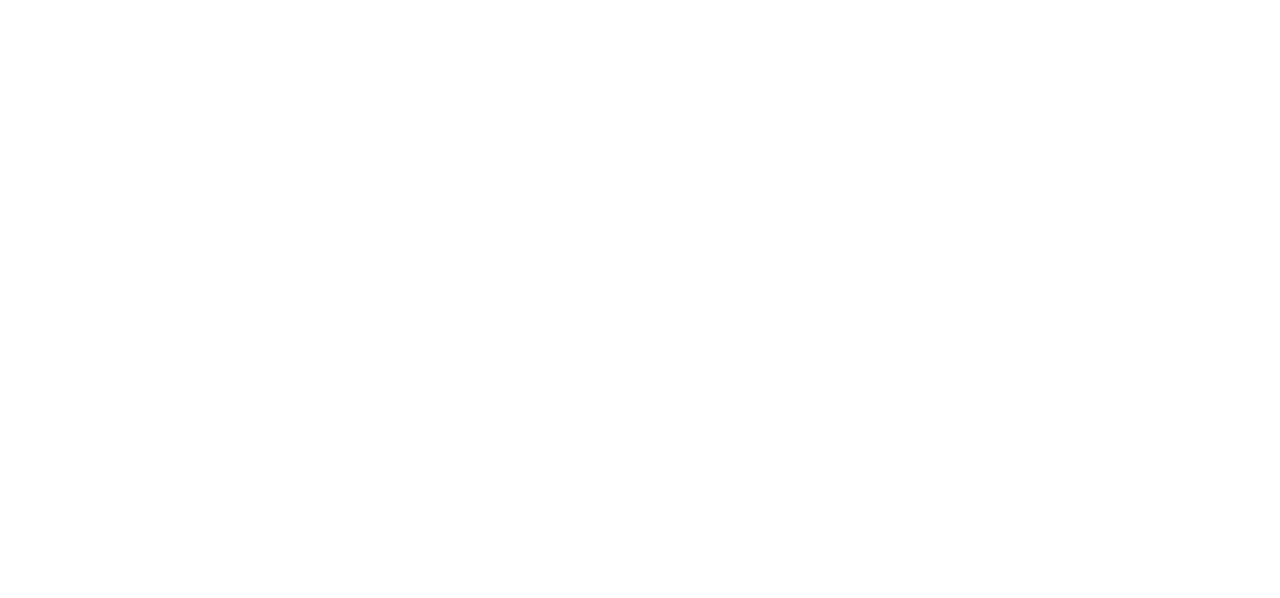
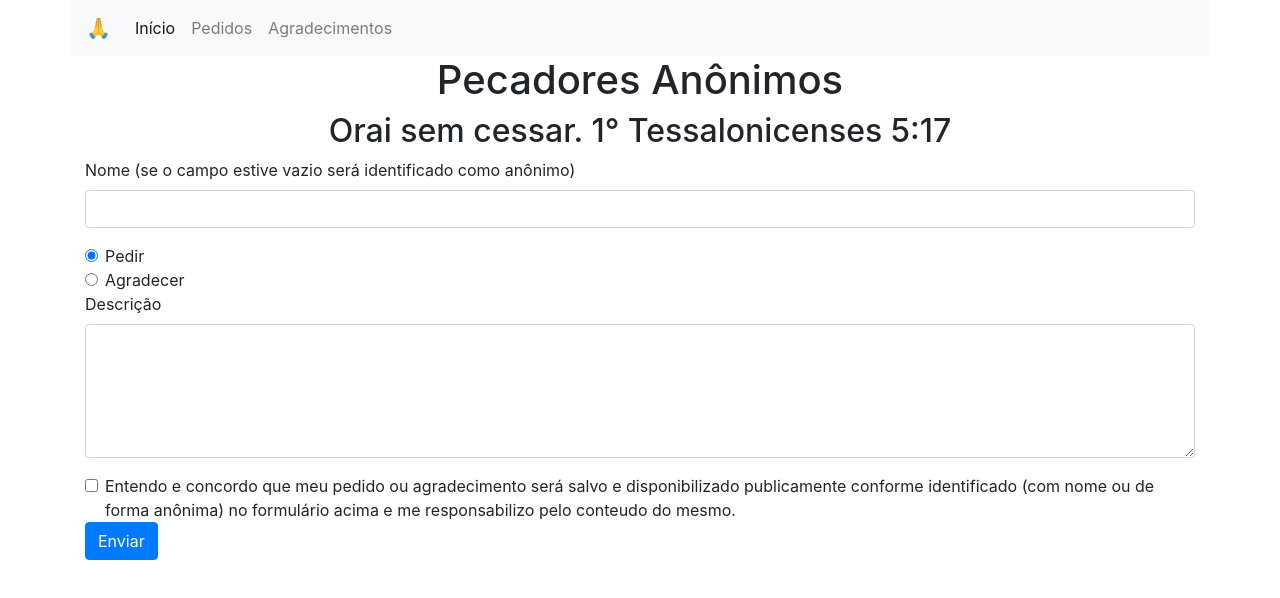
Before and after one commit to rafaelji/pecadores-anonimos, a React (Create React App) app: page / in a window 1280 px wide. Shown: the top 598 px of the page. Built offline with nearby package versions, Linux system fonts and the light colour scheme.

Commit message:
create initial page

```diff
--- a/package.json
+++ b/package.json
@@ -7,6 +7,8 @@
     "@testing-library/react": "^9.3.2",
     "@testing-library/user-event": "^7.1.2",
     "bootstrap": "^4.5.2",
+    "jquery": "^3.5.1",
+    "popper.js": "^1.16.1",
     "react": "^16.13.1",
     "react-dom": "^16.13.1",
     "react-scripts": "3.4.3"
--- a/src/App.js
+++ b/src/App.js
@@ -3,9 +3,77 @@
 
 function App() {
   return (
-    <div className="App">
+    <>
+      <header className="text-center">
+        <div className="container">
+          <div className="row">
+            <div className="col-12 p-0">
+              <nav class="navbar navbar-expand-lg navbar-light bg-light">
+                <a class="navbar-brand" href="#">
+                  <span role="img" arial-label="Mãos em posição de oração">&#x1F64F;</span>
+                </a>
+                <button class="navbar-toggler" type="button" data-toggle="collapse" data-target="#navbarSupportedContent" aria-controls="navbarSupportedContent" aria-expanded="false" aria-label="Toggle navigation">
+                  <span class="navbar-toggler-icon"></span>
+                </button>
 
-    </div>
+                <div class="collapse navbar-collapse" id="navbarSupportedContent">
+                  <ul class="navbar-nav mr-auto">
+                    <li class="nav-item active">
+                      <a class="nav-link" href="#">Início <span class="sr-only">(current)</span></a>
+                    </li>
+                    <li class="nav-item">
+                      <a class="nav-link" href="#">Pedidos</a>
+                    </li>
+                    <li class="nav-item">
+                      <a class="nav-link" href="#">Agradecimentos</a>
+                    </li>
+                  </ul>
+                </div>
+              </nav>
+              <h1>Pecadores Anônimos</h1>
+              <h2>Orai sem cessar. 1° Tessalonicenses 5:17</h2>
+            </div>
+          </div>
+        </div>
+      </header>
+      <main>
+        <div className="container">
+          <div className="row">
+            <div className="col-12">
+              <form>
+                <div className="form-group">
+                  <label for="name">Nome <span>(se o campo estive vazio será identificado como anônimo)</span></label>
+                  <input className="form-control" id="name" />
+                </div>
+                <div className="form-check">
+                  <input class="form-check-input" type="radio" name="type" id="ask" value="ask" checked />
+                  <label class="form-check-label" for="ask">
+                    Pedir
+                  </label>
+                </div>
+                <div className="form-check">
+                  <input class="form-check-input" type="radio" name="type" id="thank" value="thank" />
+                  <label class="form-check-label" for="thank">
+                    Agradecer
+                  </label>
+                </div>
+                <div className="form-group">
+                  <label for="description">Descrição</label>
+                  <textarea class="form-control" id="description" rows="5"></textarea>
+                </div>
+                <div class="form-check">
+                  <input class="form-check-input" type="checkbox" value="" id="use-terms" />
+                  <label class="form-check-label" for="use-terms">
+                    Entendo e concordo que meu pedido ou agradecimento será salvo e disponibilizado publicamente conforme identificado (com nome ou de forma anônima) no formulário acima e me responsabilizo pelo conteudo do mesmo.
+                  </label>
+                </div>
+                <button type="submit" className="btn btn-primary">Enviar</button>
+              </form>
+            </div>
+          </div>
+        </div>
+      </main>
+    </>
   );
 }
 
--- a/src/index.js
+++ b/src/index.js
@@ -4,6 +4,7 @@
 import * as serviceWorker from './serviceWorker';
 import 'bootstrap/dist/css/bootstrap.css';
 import './index.css';
+import 'bootstrap/dist/js/bootstrap.min.js';
 
 ReactDOM.render(
   <React.StrictMode>
```
Also changed, not shown: 1 other file (tests, documents, lock files or other folders).
